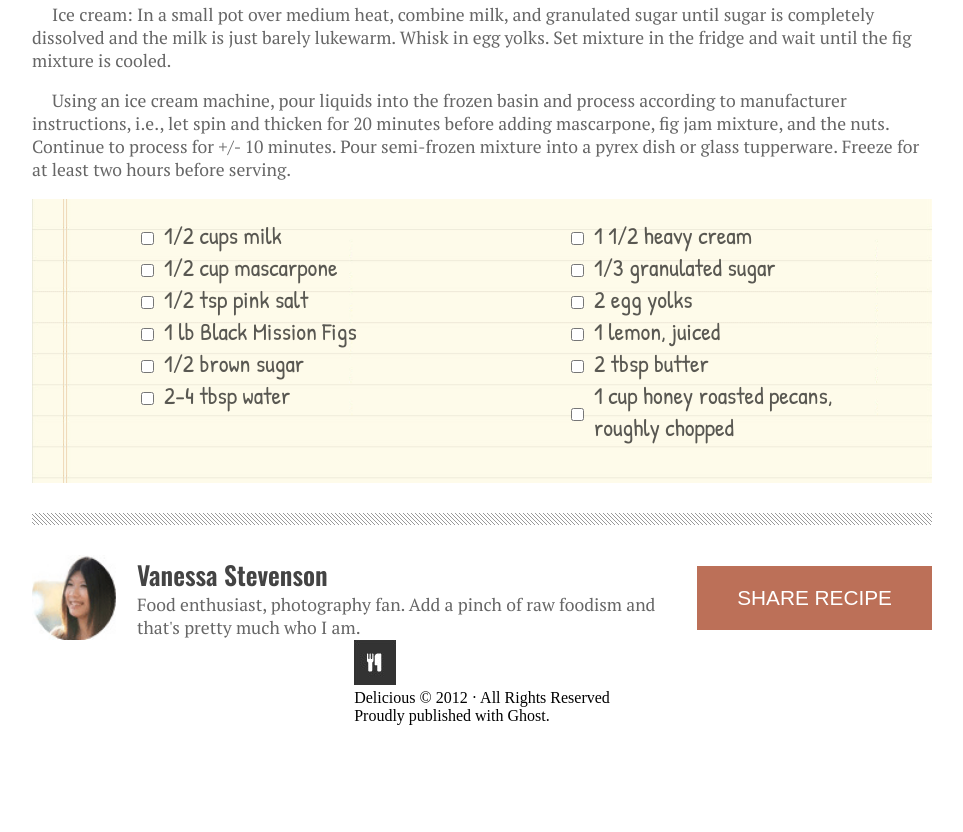
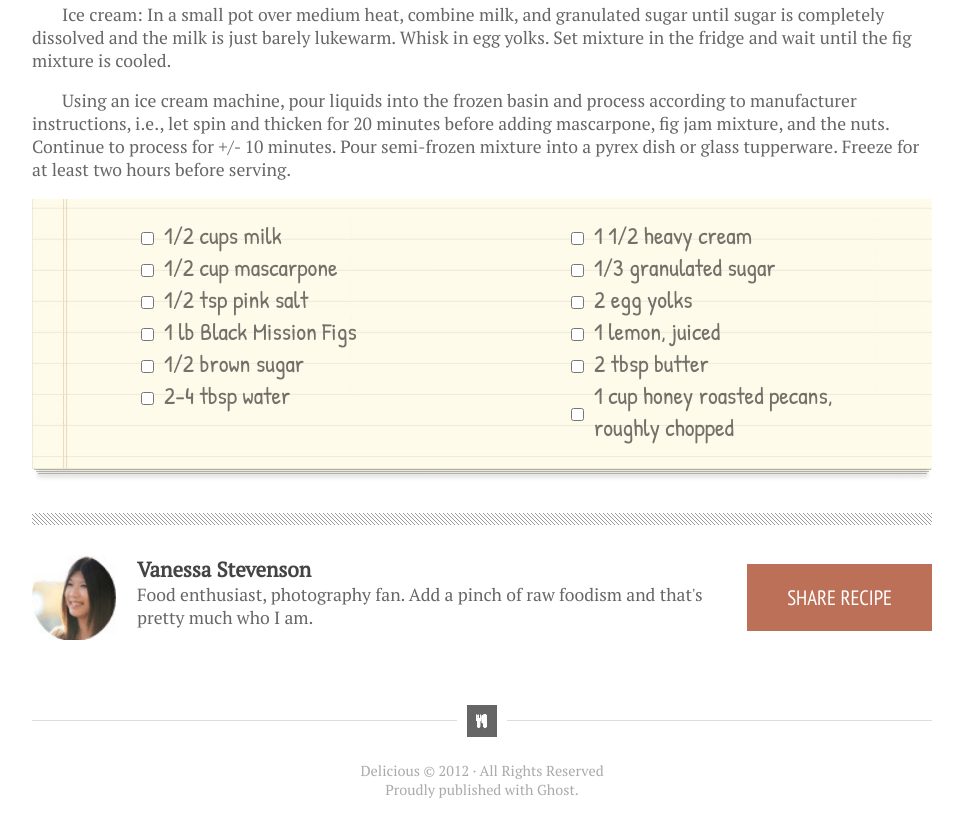
Before and after one commit to ZachMGaines/chocolate-pizza, a plain HTML site: page index.html in a window 1280 px wide. Shown: the part 979-1811 px from the top of the page, without its empty margins (158-1121 px from the left). Before the commit the page ends 1737 px from the top, so only its background shows below. Drawn offline with nearby package versions, Linux system fonts and the light colour scheme.

Commit message:
add final style touches

```diff
--- a/index.html
+++ b/index.html
@@ -117,8 +117,8 @@
             <div class="footer-border">
                 <img src="./assets/logo.png" />
             </div>
-            <div>Delicious © 2012 · All Rights Reserved</div>
-            <div>Proudly published with Ghost.</div>
+            <div class="footer-copy">Delicious © 2012 · All Rights Reserved</div>
+            <div class="footer-copy">Proudly published with Ghost.</div>
         </footer>
     </div>
 </body>
--- a/style.css
+++ b/style.css
@@ -21,7 +21,8 @@ body {
 
 header,
 main,
-.hr {
+.hr,
+footer {
     width: 900px;
 }
 
@@ -29,6 +30,10 @@ header {
     display: flex;
     flex-direction: row;
     justify-content: space-between;
+}
+
+header img {
+    margin-left: -2px;
 }
 
 .header-logo {
@@ -58,7 +63,7 @@ h3 {
 }
 
 .rss-icon {
-    margin-left: 8px;
+    margin-left: 5px;
 }
 
 .hr {
@@ -86,7 +91,7 @@ h1 {
 }
 
 p {
-    text-indent: 20px;
+    text-indent: 30px;
     font-size: 1.1rem;
     font-family: 'PT Serif', serif;
     color: #666;
@@ -100,6 +105,7 @@ p {
     font-size: 1.5rem;
     font-family: 'Patrick Hand', cursive;
     background-size: cover;
+    background-position: bottom;
     padding: 20px;
 }
 
@@ -120,7 +126,7 @@ input:checked ~ li {
 
 ul {
     list-style-type: none;
-    color: rgba(0, 0, 0, .65);
+    color: rgba(0, 0, 0, .55);
     margin: 0 0 20px 0;
     width: 300px;
 }
@@ -141,9 +147,9 @@ input {
 
 .author h4 {
     margin: 0 20px;
-    font-size: 1.6rem;
+    font-size: 1.3rem;
     color: #444;
-    font-family: 'Oswald', sans-serif;
+    font-family: 'PT Serif', serif;
 }
 
 .author img {
@@ -160,4 +166,29 @@ button {
     color: #fff;
     border: 0;
     text-transform: uppercase;
+    font-family: 'PT Sans Narrow', sans-serif;
 }
+
+footer {
+    text-align: center;
+}
+
+.footer-border {
+    text-align: center;
+    margin-top: 80px;
+    margin-bottom: 10px;
+    border-top: solid 1px #ddd;
+}
+
+.footer-border img {
+    margin-top: -26px;
+    width: 30px;
+    border: 10px solid #fff;
+    filter: brightness(200%);
+}
+
+.footer-copy {
+    font-family: 'PT Serif', serif;
+    color: #aaa;
+    font-size: 0.9rem;
+}
```
